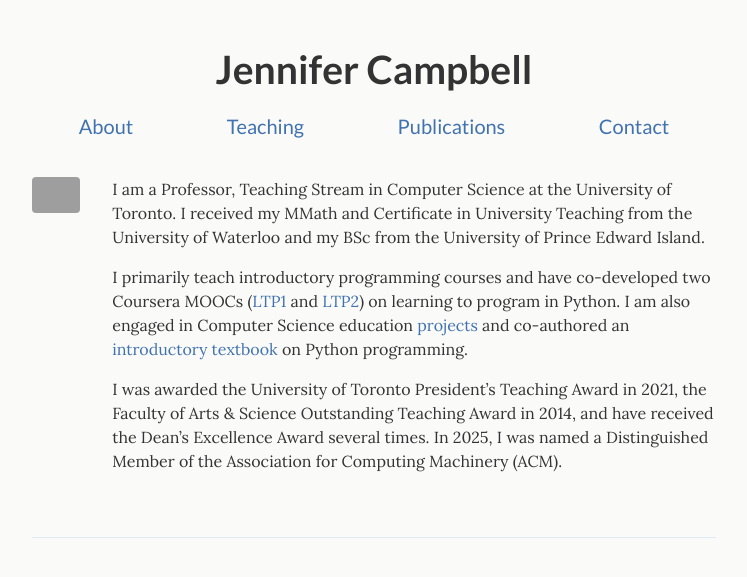
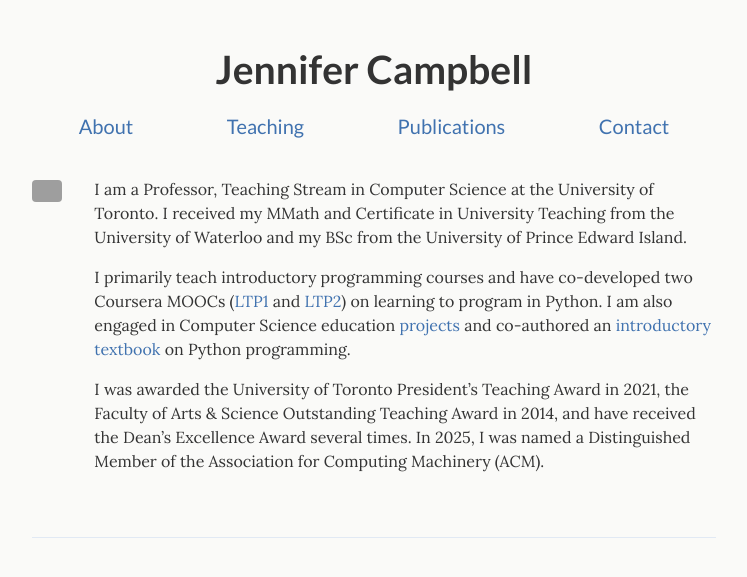
Before and after one commit to jencampbell/jencampbell.github.io, a Jekyll site: the page built from index.md, in a window 1280 px wide. Shown: the top 577 px of the page, without its empty margins (266-1013 px from the left). Built offline with Jekyll 4.4.1, drawn with Linux system fonts in a browser that asks for light colours; grey boxes are pictures that could not be loaded.

Commit message:
Shrink intro photo to 110px
Co-Authored-By: Claude Sonnet 5 <noreply@anthropic.com>
Claude-Session: https://claude.ai/code/session_01PUq2p2BnfrUQy9XFpbcxzH

```diff
--- a/_sass/_page.scss
+++ b/_sass/_page.scss
@@ -175,8 +175,12 @@ p.post-desc {
   gap: $spacer1;
 }
 
+.intro > p {
+  margin: 0;
+}
+
 .intro-photo {
-  width: 180px;
+  width: 110px;
   height: auto;
   border-radius: $border-radius;
   align-self: center;
```
